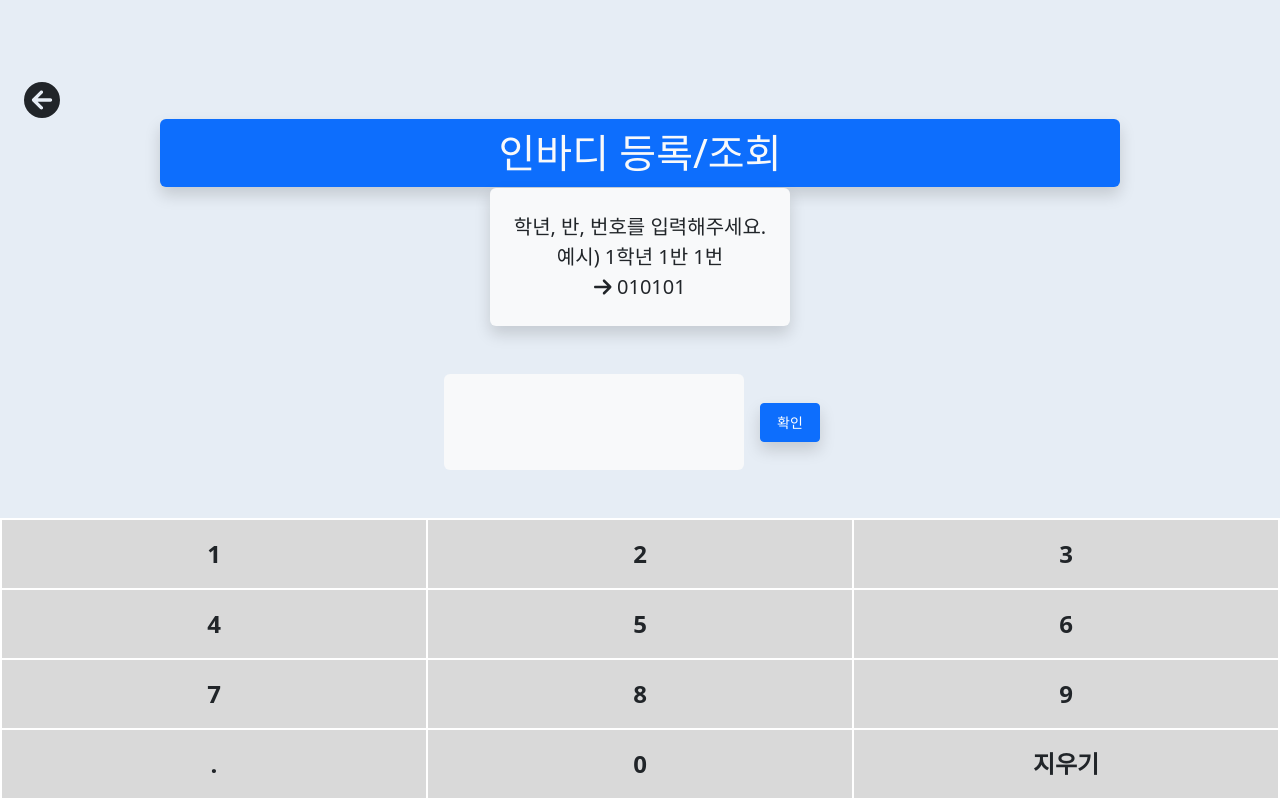
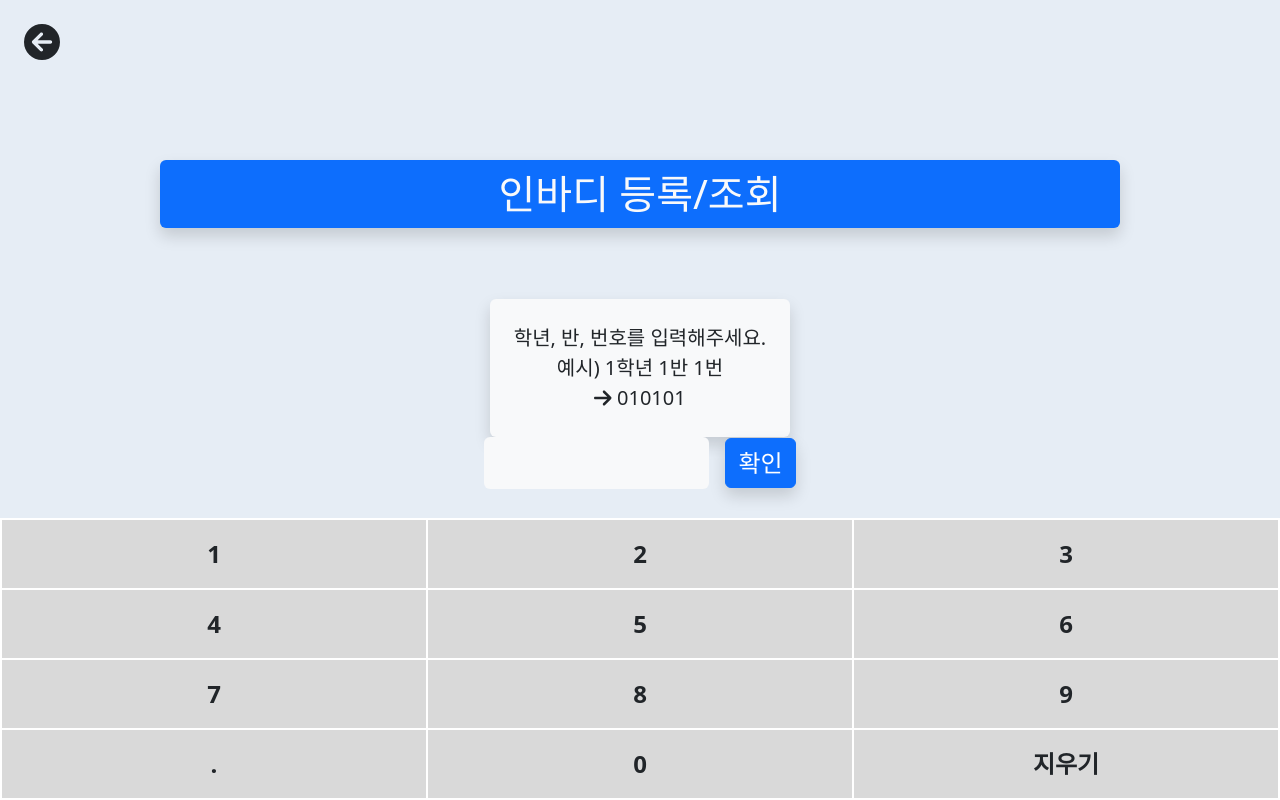
Before and after one commit to Bin-Choi/Kiokio, a Vue app in the folder frontend/kiosk/: page /inbody in a window 1280 px wide. Built offline with nearby package versions, Linux system fonts and the light colour scheme.

Commit message:
inbody css

```diff
--- a/frontend/kiosk/src/views/InbodyView.vue
+++ b/frontend/kiosk/src/views/InbodyView.vue
@@ -1,47 +1,61 @@
 <template>
-  <div id="inbody" class="w-100 h-100 d-flex flex-column justify-content-end">
-
-
+  <div id="inbody" class="h-100 d-flex flex-column justify-content-between">
     <!-- MODAL -->
-    <modal-pw-view v-if="showModal"/>
+    <modal-pw-view v-if="showModal" />
 
     <!-- BACK -->
-
-    <div class="w-25 d-flex align-items-center" @click="$router.go(-1)" style="font-size:4.5vh; margin: 3vh; margin-bottom:0;">
+    <div
+      class="d-flex"
+      @click="$router.go(-1)"
+      style="font-size: 4.5vh; margin: 3vh; margin-bottom: 0"
+    >
       <font-awesome-icon icon="fa-solid fa-circle-arrow-left" />
     </div>
 
-    <div class="h-50 d-flex flex-column align-items-center justify-conent-around">
+    <div
+      class="h-50 d-flex flex-column align-items-center justify-conent-around"
+    >
       <!-- PAGE TITLE -->
       <div
         id="title"
         v-if="!showModal"
         class="w-75 m-auto bg-primary rounded text-light p-1 shadow"
-      style="font-size: 5vh;"
+        style="font-size: 5vh"
       >
         인바디 등록/조회
       </div>
 
       <!-- INFO -->
-    <info-view
-    v-if="!showModal"/>
+      <info-view v-if="!showModal" />
 
-    <div v-if="!showModal" class="d-flex align-items-center justify-content-center my-5">
+      <div
+        v-if="!showModal"
+        class="d-flex align-items-center justify-content-center"
+      >
         <!-- INPUT -->
-      <input type="text" v-model.trim="num" maxlength="5" minlength="5"
-        class="w-50 rounded bg-light p-4" style="font-size:2em">
+        <input
+          type="text"
+          v-model.trim="num"
+          maxlength="5"
+          minlength="5"
+          class="w-50 rounded bg-light"
+          style="padding: 1vh; margin-right: 2vh; font-size: 3vh"
+        />
 
         <!-- SUBMIT -->
-      <button type="button" class="btn btn-primary btn-sm px-3 py-2 shadow m-3"
-      @click="submit">확인</button>
+        <button
+          type="button"
+          class="btn btn-primary shadow"
+          style="font-size: 3vh"
+          @click="submit"
+        >
+          확인
+        </button>
       </div>
     </div>
 
-
-
     <!-- KEYPAD -->
     <keypad-view @show-pw-modal="showModal = true" />
-
   </div>
 </template>
 
@@ -50,7 +64,7 @@ import InfoView from "@/components/InfoView.vue"
 import KeypadView from "@/components/KeypadView.vue"
 import ModalPwView from "../components/ModalPwView.vue"
 
-import axios from 'axios'
+import axios from "axios"
 
 export default {
   name: "InbodyView",
@@ -61,41 +75,39 @@ export default {
   },
   data() {
     return {
-      num:'',
+      num: "",
       showModal: false,
     }
   },
-  methods:{
-    submit(){
+  methods: {
+    submit() {
       // CHECK INPUT FORM
-      if (!this.num || this.num.length != 5){
-        alert('학년 반 번호를 정확히 입력해주세요')
+      if (!this.num || this.num.length != 5) {
+        alert("학년 반 번호를 정확히 입력해주세요")
         return false
       }
 
       const URL = "http://127.0.0.1:8000"
       axios({
-        method:'get',
+        method: "get",
         url: `${URL}/students/inbody/`,
         data: {
           number: this.num,
-        }
+        },
       })
-
-      .then((res)=>{
-        this.$store.commit('STUDENT_INFO', res.data);
+        .then((res) => {
+          this.$store.commit("STUDENT_INFO", res.data)
           this.showModal = true
         })
 
-      .catch((err)=>{
-        alert('없는 번호입니다.')
+        .catch((err) => {
+          alert("없는 번호입니다.")
           console.log(err)
         })
 
-      this.num = ''
-
-    }
-  }
+      this.num = ""
+    },
+  },
 }
 </script>
 
```
Lines whose indentation alone changed are shown as unchanged.
